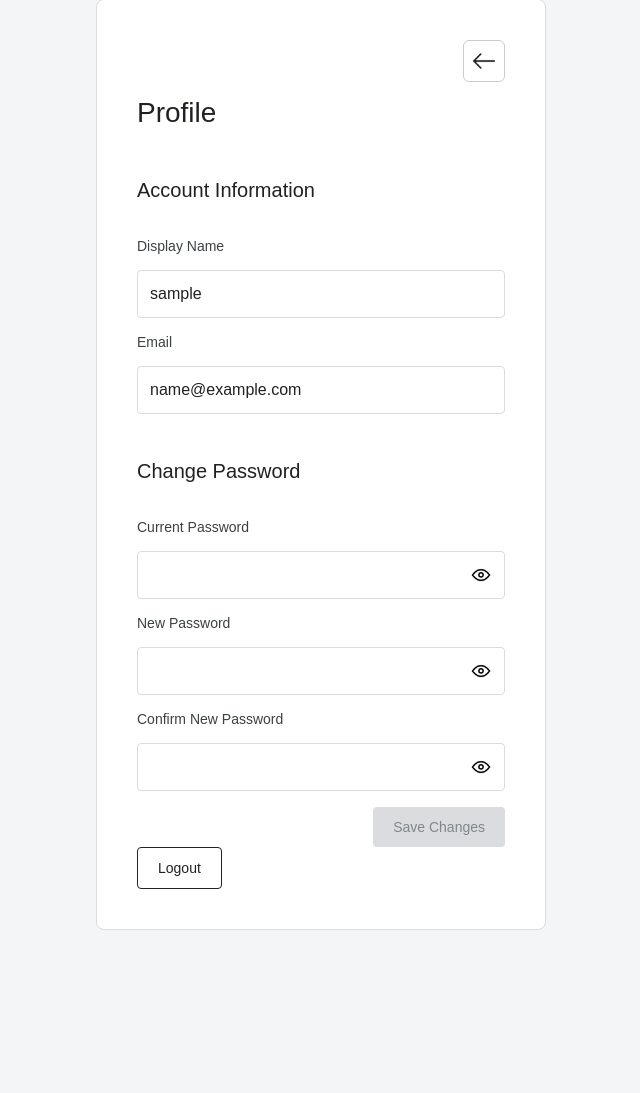
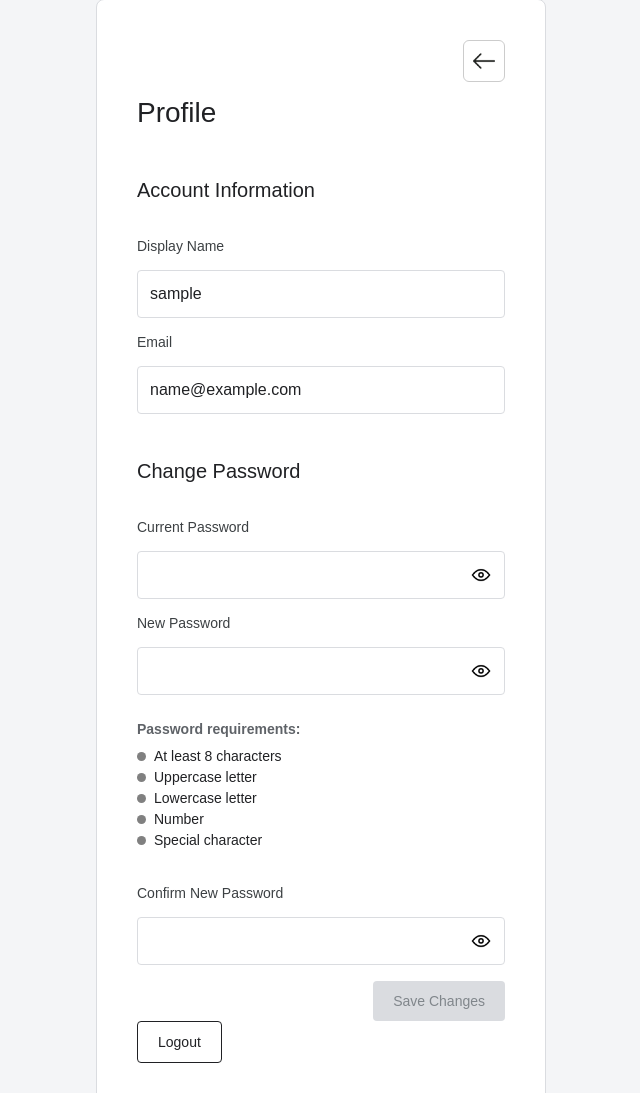
Before and after one commit to jasper-espartero-upv/CMSC128_Lab_1_CRUD, a Flask app: page /profile in a window 1280 px wide. Shown: the part 61-1154 px from the top of the page, without its empty margins (319-959 px from the left). Before the commit the page ends 991 px from the top, so only its background shows below. Run offline with Flask 3, Linux system fonts and the light colour scheme; the visitor is signed in with stand-in values (Sample User, id 1); data comes from the database, SQL or seed files in the repository.

Commit message:
feat: add password requirements to profile

```diff
--- a/static/script.js
+++ b/static/script.js
@@ -280,7 +280,9 @@ if (openCollaboratorModal && closeCollaboratorModal && collaboratorModal) {
 
 // ==================== PASSWORD REQUIREMENTS ====================
 
-const passwordInput = document.getElementById("password");
+const passwordInput =
+    document.getElementById("password") ||
+    document.getElementById("new_password");
 
 if (passwordInput) {
     passwordInput.addEventListener("input", function () {
@@ -320,6 +322,7 @@ if (passwordInput) {
 
         const status = document.getElementById("password-status");
 
+        if (status) {
             if (allValid) {
                 status.textContent = "Password meets all requirements";
                 status.classList.add("password-valid");
@@ -327,11 +330,17 @@ if (passwordInput) {
                 status.textContent = "Password requirements:";
                 status.classList.remove("password-valid");
             }
+        }
     });
 }
 
 function updatePasswordCheck(id, valid) {
     const check = document.getElementById(id);
+
+    if (!check) {
+        return;
+    }
+
     const light = check.querySelector(".check-light");
 
     if (valid) {
--- a/templates/profile.html
+++ b/templates/profile.html
@@ -93,6 +93,35 @@
                 </button>
             </div>
 
+            <div class="password-requirements">
+                <p id="password-status">Password requirements:</p>
+
+                <div id="length-check" class="password-check">
+                    <span class="check-light"></span>
+                    <span>At least 8 characters</span>
+                </div>
+
+                <div id="uppercase-check" class="password-check">
+                    <span class="check-light"></span>
+                    <span>Uppercase letter</span>
+                </div>
+
+                <div id="lowercase-check" class="password-check">
+                    <span class="check-light"></span>
+                    <span>Lowercase letter</span>
+                </div>
+
+                <div id="number-check" class="password-check">
+                    <span class="check-light"></span>
+                    <span>Number</span>
+                </div>
+
+                <div id="special-check" class="password-check">
+                    <span class="check-light"></span>
+                    <span>Special character</span>
+                </div>
+            </div>
+
             <label for="confirm_password">Confirm New Password</label>
 
             <div class="password-input">
```
Lines whose indentation alone changed are shown as unchanged.
